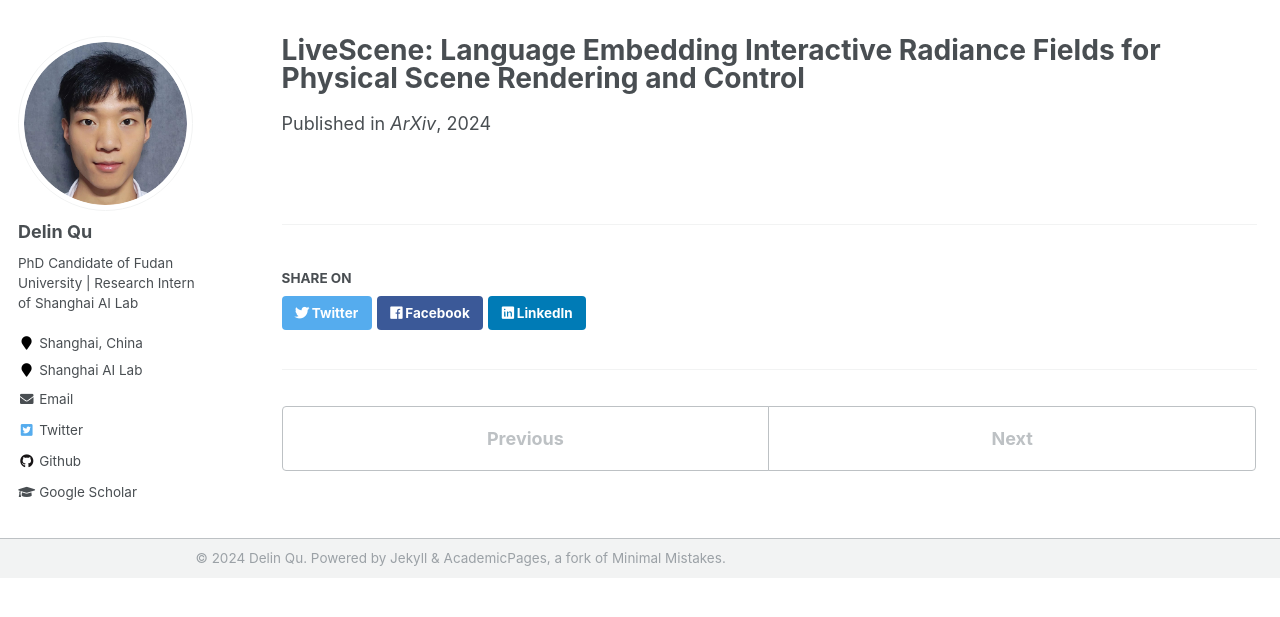
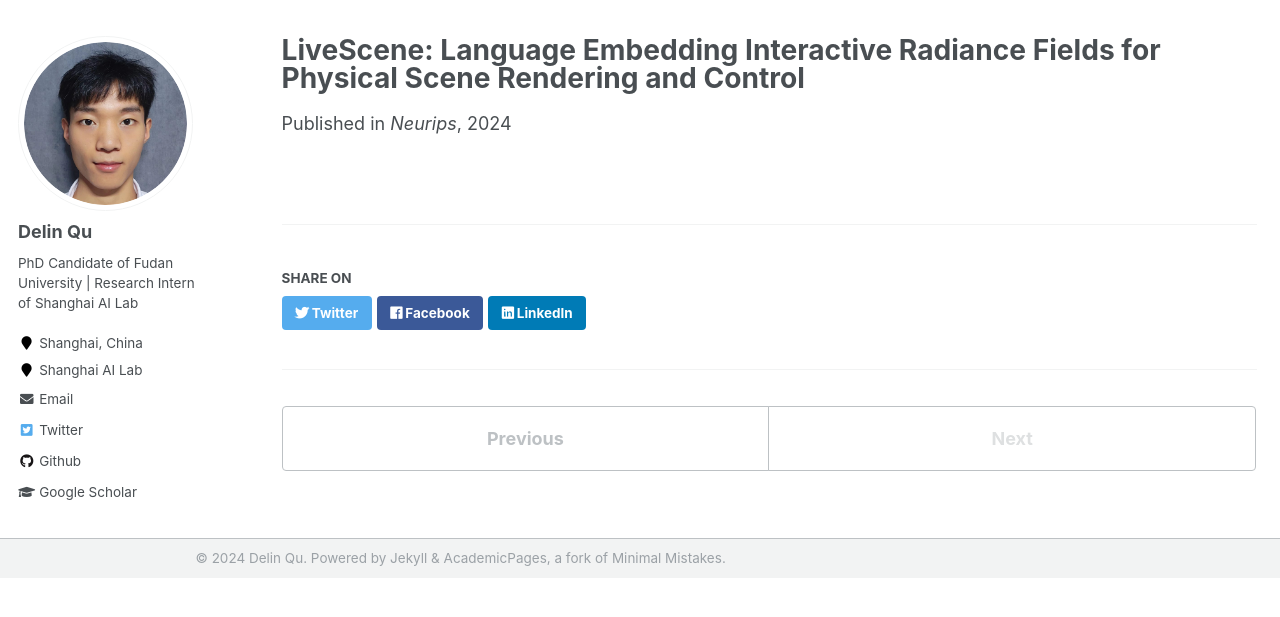
Before and after one commit to DelinQu/delinqu.github.io, a Jekyll site: the page built from _publications/2024-livescenes.md, in a window 1280 px wide. Shown: the top 617 px of the page. Built offline with Jekyll 4.4.1, drawn with Linux system fonts in a browser that asks for light colours.

Commit message:
add livescene neurips24

```diff
--- a/_includes/news.html
+++ b/_includes/news.html
@@ -1,5 +1,6 @@
 <div class="news">
   <ul>
+    <li><b>09.2024</b> Ours paper LiveScene is accepted at Neurips 2024! </li>
     <li><b>05.2024</b> We integrated KAN into NeRF 😆 and conducted a preliminary evaluation. 🔗 <a href="https://t.co/5cus4thPrT">https://t.co/5cus4thPrT</a> | <a href="https://github.com/Tavish9/KANeRF">https://github.com/Tavish9/KANeRF</a></li>
     <li><b>02.2024</b> <b style='color:red;'>Two CVPR Highlight Papers</b> are accepted at CVPR 2024! Details below.</li>
     <li><b>10.2023</b> I won the <b>Tencent Scholarship</b> in 2023! </li>
--- a/_publications/2024-livescenes.md
+++ b/_publications/2024-livescenes.md
@@ -2,8 +2,8 @@
 title: "LiveScene: Language Embedding Interactive Radiance Fields for Physical Scene Rendering and Control"
 collection: publications
 permalink: /publication/2024-livescene
-date: 2024-6-19
-venue: "ArXiv"
+date: 2024-9-26
+venue: "Neurips"
 authors: "<b>Delin Qu$^*$</b>, <b>Qizhi Chen$^{*}$</b>, Pingrui Zhang, Xianqiang Gao, Bin Zhao, Dong Wang$^†$, Xuelong Li"
 url:
 project: https://livescenes.github.io
```
